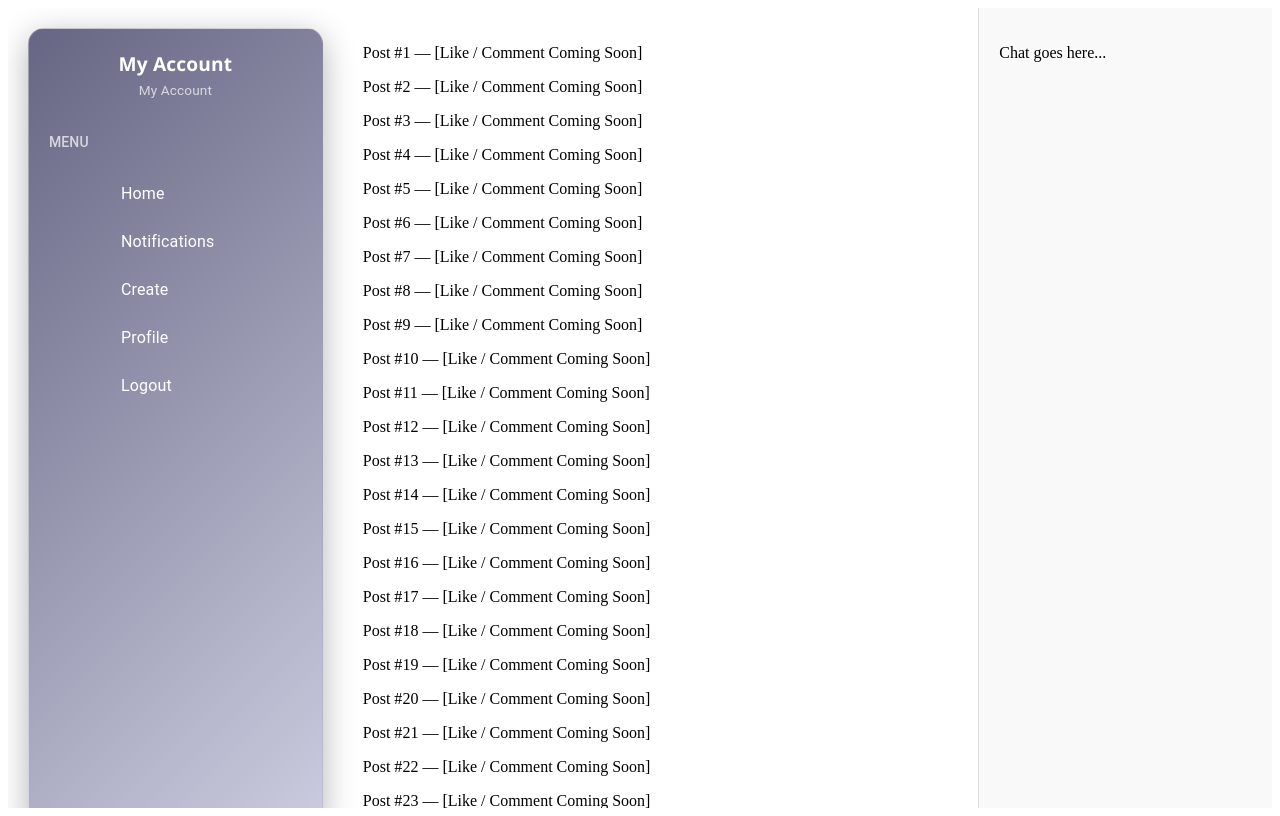
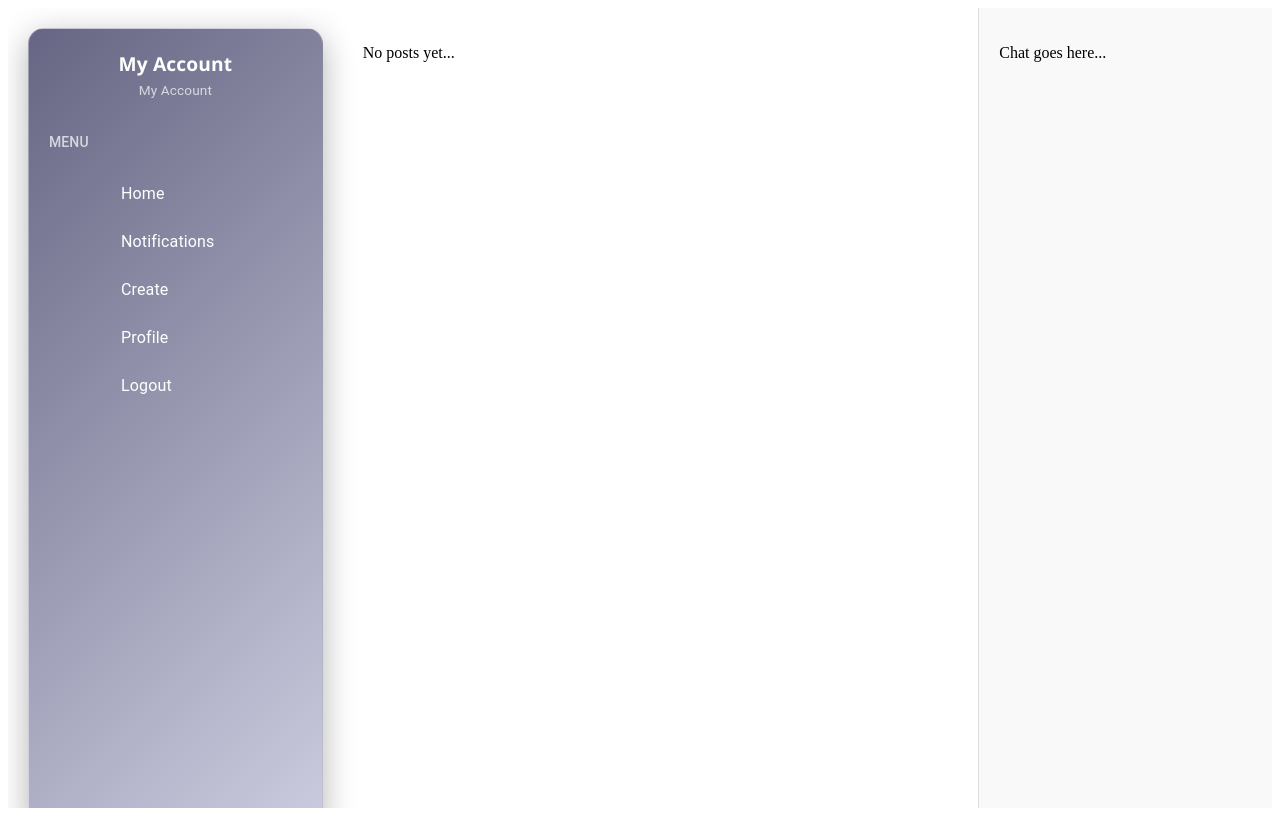
Before and after one commit to Jayashree-25/Social-Chat, a React (Vite) app in the folder frontend/: page /home in a window 1280 px wide. Built offline with nearby package versions, Linux system fonts and the light colour scheme; some icons are missing.

Commit message:
FeedContent and some updates

```diff
--- a/frontend/src/App.jsx
+++ b/frontend/src/App.jsx
@@ -6,11 +6,12 @@ import MainLayout from './pages/MainLayout';
 import ProfilePage from './pages/ProfilePage';
 import NotificationsPage from './pages/NotificationsPage';
 import CreatePost from './pages/CreatePost';
+import { FeedProvider } from './components/FeedContext';
 
 const App = () => {
   return (
+    <FeedProvider>
       <Routes>
-
         <Route path="/" element={<Login />} />
         <Route path="/signup" element={<Signup />} />
         <Route path="/home" element={<MainLayout />} />
@@ -18,6 +19,7 @@ const App = () => {
         <Route path="/notifications" element={<NotificationsPage />} />
         <Route path="/create" element={<CreatePost />} />
       </Routes>
+    </FeedProvider>
   );
 };
 
--- /dev/null
+++ b/frontend/src/components/FeedContext.jsx
@@ -0,0 +1,17 @@
+import React, { Children, createContext, useState } from "react";
+
+export const FeedContext = createContext();
+export const FeedProvider = ({ children }) => {
+    const [posts, setPosts] = useState([]);
+    const addPost = (newPost) => {
+        setPosts(prev => [newPost, ...prev]);
+    }
+
+    return (
+        <FeedContext.Provider value={{ posts, addPost }}>
+            {children}
+        </FeedContext.Provider>
+    );
+}
+
+export default FeedContext;
--- a/frontend/src/pages/MainLayout.jsx
+++ b/frontend/src/pages/MainLayout.jsx
@@ -1,24 +1,48 @@
 import React, { useContext } from "react";
 import { UserContext } from "../components/UserWrapper";
 import Sidebar from "../components/Sidebar";
+import FeedContext from "../components/FeedContext";
 import AddIcon from "@mui/icons-material/Add";
 import { IconButton } from "@mui/material";
 
 const MainLayout = () => {
     const { currentUser } = useContext(UserContext);
+    const { posts } = useContext(FeedContext);
 
     return (
         <div style={{ display: "flex", height: "100vh", overflow: "hidden" }}>
             <Sidebar />
 
             {/* Middle Feed */}
-            <div style={{ flex: 1, padding: "20px", overflow: "auto", height: "100vh", position: "relative" }}>
-                {/* Sample long feed */}
-                <div>
-                    {Array.from({ length: 50 }).map((_, i) => (
-                        <p key={i}>Post #{i + 1} — [Like / Comment Coming Soon]</p>
-                    ))}
-                </div>
+            <div style={{ flex: 1, padding: "20px", overflowY: "auto", height: "100vh", position: "relative" }}>
+                {posts.length === 0 ? (
+                    <p>No posts yet...</p>
+                ) : (
+                    posts.map((post) => (
+                        <div
+                            key={post.id}
+                            style={{
+                                border: "1px solid #ccc",
+                                padding: "1rem",
+                                marginBottom: "1rem",
+                                borderRadius: "10px",
+                                background: "#fff"
+                            }}
+                        >
+                            <p>{post.text}</p>
+                            <div style={{ display: "flex", gap: "10px", overflowX: "auto" }}>
+                                {post.images?.map((imgSrc, i) => (
+                                    <img
+                                        key={i}
+                                        src={imgSrc}
+                                        alt={`uploaded-${i}`}
+                                        style={{ height: "100px", borderRadius: "10px" }}
+                                    />
+                                ))}
+                            </div>
+                        </div>
+                    ))
+                )}
             </div>
 
             {/* Right Chat Area */}
```
Lines whose indentation alone changed are shown as unchanged.
